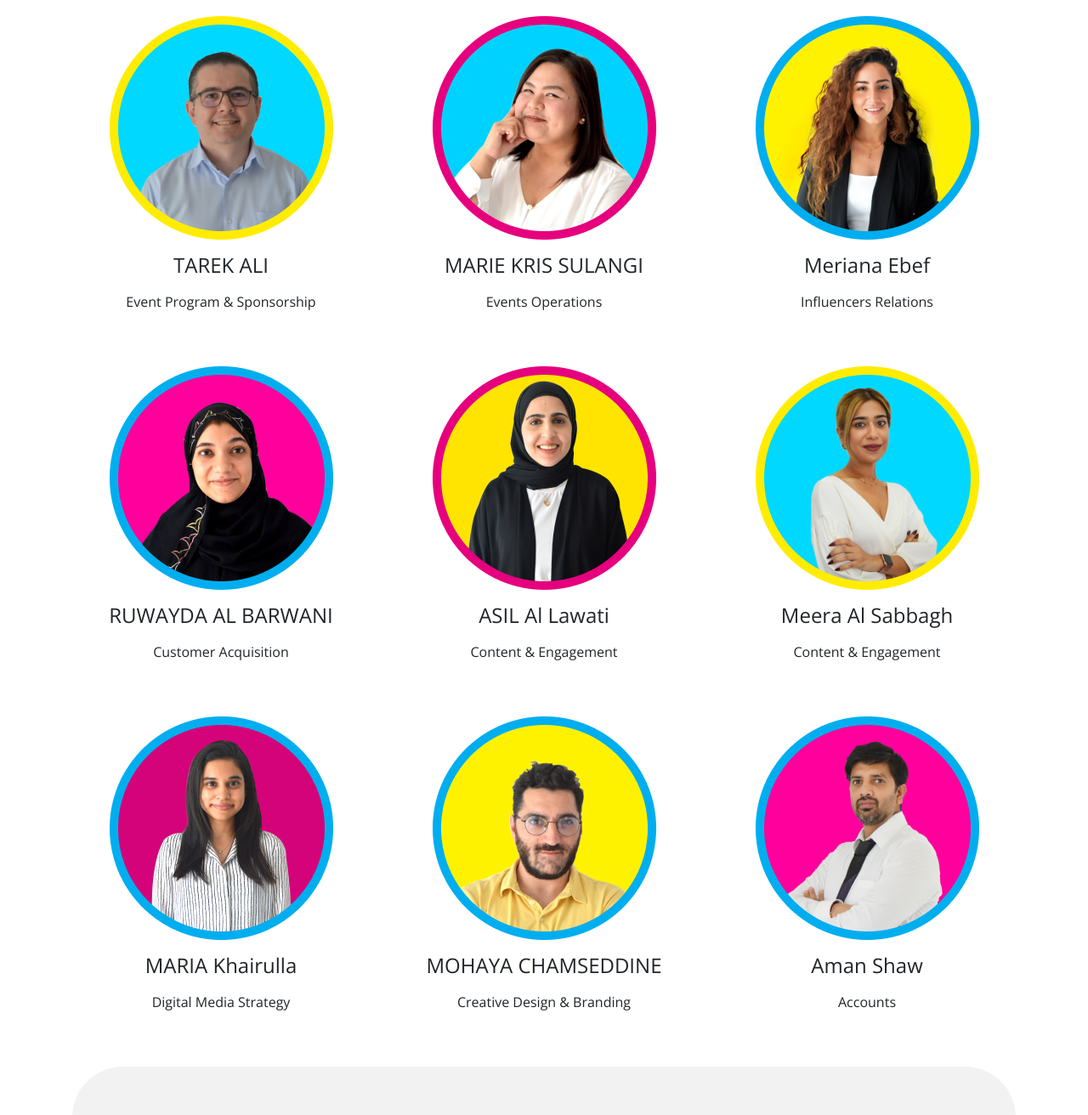
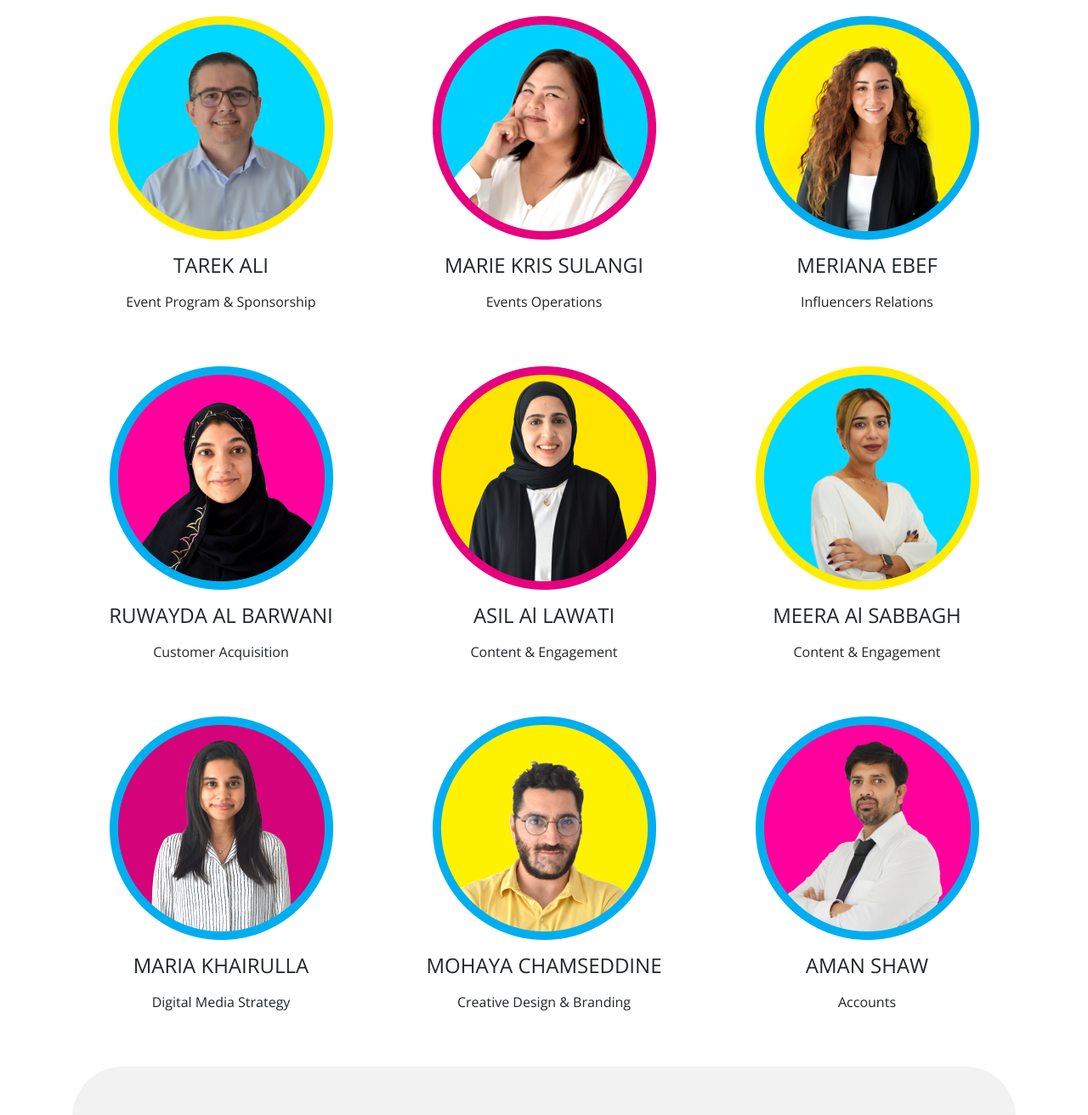
Before and after one commit to hoseinsedaqat/Osmw, a Vue app: page /about-us in a window 1280 px wide. Shown: the part 1580-2892 px from the top of the page at 85% size. Built offline with nearby package versions, Linux system fonts and the light colour scheme.

Commit message:
add capital about us title

```diff
--- a/src/views/About/AboutView.vue
+++ b/src/views/About/AboutView.vue
@@ -65,7 +65,7 @@
           </div>
           <div class="col-md-4 text-center mt-3">
             <img src="@/assets/Images/Member3.png" alt="" class="img-fluid" />
-            <h4 class="my-3">Meriana Ebef</h4>
+            <h4 class="my-3">MERIANA EBEF</h4>
             <span>Influencers Relations</span>
           </div>
         </div>
@@ -77,19 +77,19 @@
           </div>
           <div class="col-md-4 text-center mt-3">
             <img src="@/assets/Images/Member5.png" alt="" class="img-fluid" />
-            <h4 class="my-3">ASIL Al Lawati</h4>
+            <h4 class="my-3">ASIL Al LAWATI</h4>
             <span>Content & Engagement </span>
           </div>
           <div class="col-md-4 text-center mt-3">
             <img src="@/assets/Images/Member6.png" alt="" class="img-fluid" />
-            <h4 class="my-3">Meera Al Sabbagh</h4>
+            <h4 class="my-3">MEERA Al SABBAGH</h4>
             <span>Content & Engagement </span>
           </div>
         </div>
         <div class="row mt-5">
           <div class="col-md-4 text-center mt-3">
             <img src="@/assets/Images/Member7.png" alt="" class="img-fluid" />
-            <h4 class="my-3">MARIA Khairulla</h4>
+            <h4 class="my-3">MARIA KHAIRULLA</h4>
             <span>Digital Media Strategy</span>
           </div>
           <div class="col-md-4 text-center mt-3">
@@ -99,7 +99,7 @@
           </div>
           <div class="col-md-4 text-center my-3">
             <img src="@/assets/Images/Member9.png" alt="" class="img-fluid" />
-            <h4 class="my-3">Aman Shaw</h4>
+            <h4 class="my-3">AMAN SHAW</h4>
             <span>Accounts</span>
           </div>
         </div>
```
